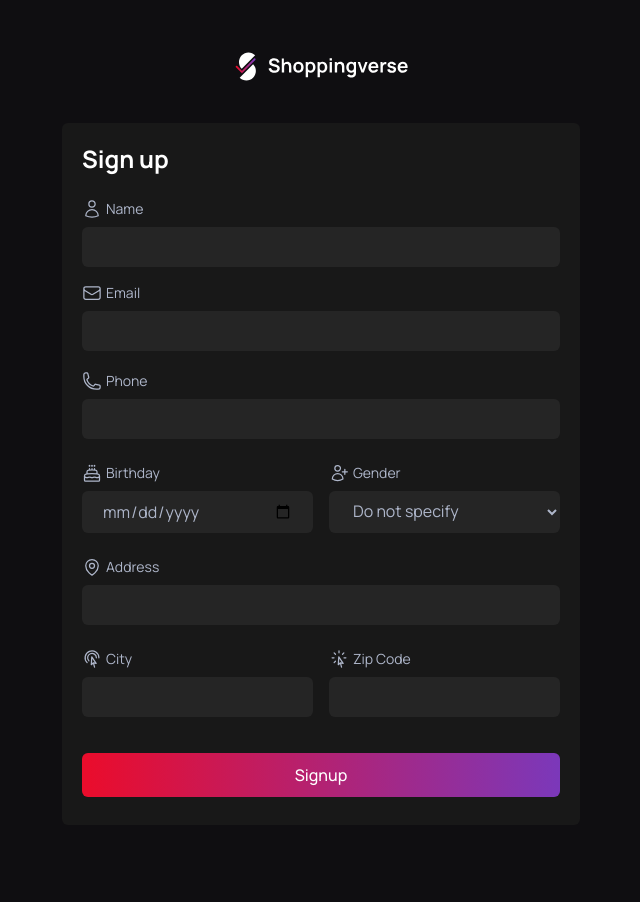
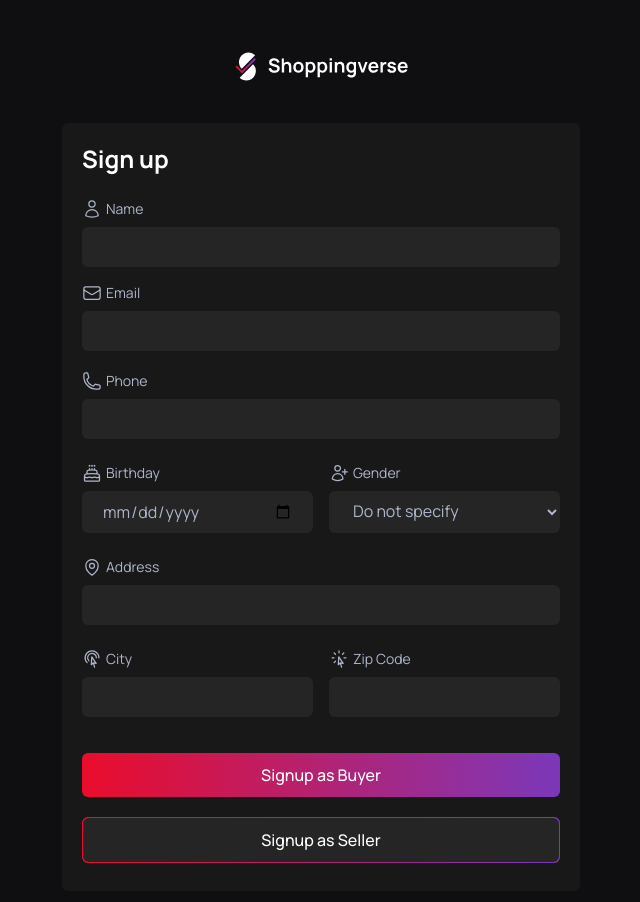
Before and after one commit to Soul-Coders/ecommerce-dapp, a Next.js app: page /auth/signup in a window 1280 px wide. Shown: the top 902 px of the page, without its empty margins (319-959 px from the left). Before the commit the page ends 873 px from the top, so only its background shows below. Built offline with nearby package versions, Linux system fonts and the light colour scheme.

Commit message:
Revert "Single btn instead of two multiple buttons"

```diff
--- a/components/signup/Form.jsx
+++ b/components/signup/Form.jsx
@@ -28,6 +28,7 @@ export default function Form() {
       addr: event.target.addr.value,
       city: event.target.city.value,
       zip: event.target.zip.value,
+      accountType: event.nativeEvent.submitter.name,
     };
     console.log(data)
   };
@@ -121,12 +122,20 @@ export default function Form() {
         </div>
       </div>
 
-      <div className="flex flex-col mt-6 mb-2 text-white font-medium">
+      <div className="flex flex-col gap-4 mt-6 mb-2 md:gap-5 text-white font-medium">
         <button
-          type='submit' id='submit'
+          type='submit' id='buyer' name='buyer'
           className="bg-gradient-to-r from-brand-red to-brand-purple rounded-md py-2.5 text-sm lg:text-base"
         >
-          Signup
+          Signup as Buyer
+        </button>
+        <button
+            type='submit' id='seller' name='seller'
+            className="rounded-md bg-gradient-to-r from-brand-red to-brand-purple"
+        >
+          <div className="rounded-md py-2.5 bg-[#252525] m-[1px] text-sm lg:text-base">
+            Signup as Seller
+          </div>
         </button>
       </div>
     </form>
```
